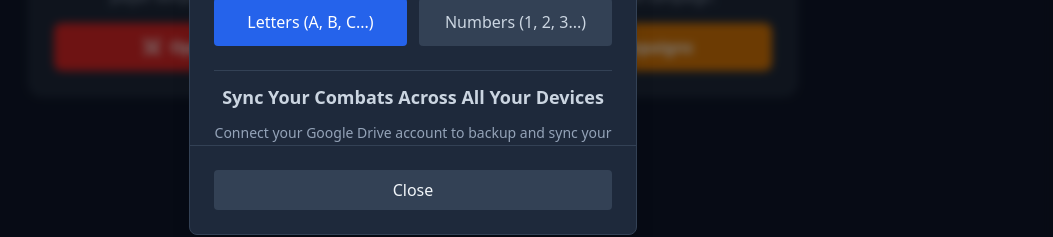
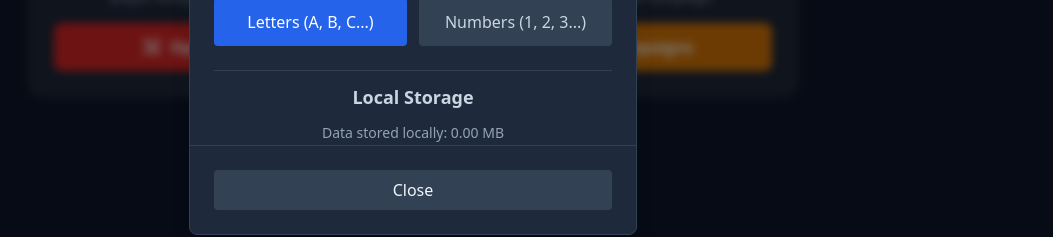
Before and after one commit to yohannjouanneau/dnd-combat-tracker, a React (Vite) app: page / in a window 1280 px wide. Both pictures are taken after a click on the button 1246 px from the left and 34 px from the top of the page. Shown: the part 525-762 px from the top of the page, without its empty margins (227-1280 px from the left). Built offline with nearby package versions, Linux system fonts and the light colour scheme; no server answers.

Commit message:
Dispay used localStorage in settings (#131)

```diff
--- a/src/components/Settings/SettingsModal.tsx
+++ b/src/components/Settings/SettingsModal.tsx
@@ -8,6 +8,7 @@ import LanguageSwitcher from "../common/LanguageSwitcher";
 import SyncButton from "../SyncButton";
 import type { SyncApi } from "../../api/sync/types";
 import type { CombatantIdentifierType } from "../../types";
+import { getLocalStorageSize } from "../../utils/utils";
 
 type Props = {
   isOpen: boolean;
@@ -41,6 +42,8 @@ export default function SettingsModal({ isOpen, syncApi, onClose }: Props) {
     },
     [updateSettings],
   );
+
+  const storageSize = getLocalStorageSize();
 
   if (!isOpen) return null;
 
@@ -162,6 +165,16 @@ export default function SettingsModal({ isOpen, syncApi, onClose }: Props) {
               </div>
             </div>
 
+            {/* Storage Section */}
+            <div className="space-y-3 pt-3 border-t border-border-primary">
+              <h3 className="text-lg font-semibold text-text-secondary">
+                {t("common:settings.storage.title")}
+              </h3>
+              <p className="text-sm text-text-muted">
+                {t("common:settings.storage.used", { size: storageSize })}
+              </p>
+            </div>
+
             {/* Google Drive Section */}
             <div className="space-y-3 pt-3 border-t border-border-primary">
               <h3 className="text-lg font-semibold text-text-secondary">
--- a/src/i18n/locales/en/common.json
+++ b/src/i18n/locales/en/common.json
@@ -131,6 +131,10 @@
       "letters": "Letters (A, B, C...)",
       "numbers": "Numbers (1, 2, 3...)"
     },
+    "storage": {
+      "title": "Local Storage",
+      "used": "Data stored locally: {{size}}"
+    },
     "googleDrive": {
       "title": "Sync Your Combats Across All Your Devices",
       "connect": "Sign in with Google",
--- a/src/i18n/locales/fr/common.json
+++ b/src/i18n/locales/fr/common.json
@@ -131,6 +131,10 @@
       "letters": "Lettres (A, B, C...)",
       "numbers": "Nombres (1, 2, 3...)"
     },
+    "storage": {
+      "title": "Stockage local",
+      "used": "Données stockées localement : {{size}}"
+    },
     "googleDrive": {
       "title": "Synchronisez vos combats sur tous vos appareils",
       "connect": "Connectez-vous avec Google",
--- a/src/utils/utils.ts
+++ b/src/utils/utils.ts
@@ -256,6 +256,13 @@ export function buildPlayerCombatantsForFight(
   return result.sort((a, b) => b.initiative - a.initiative);
 }
 
+export function getLocalStorageSize(): string {
+  const totalMB = Object.keys(localStorage)
+    .map((k) => ((localStorage.getItem(k) ?? "").length * 2) / 1024 / 1024)
+    .reduce((a, b) => a + b, 0);
+  return `${totalMB.toFixed(2)} MB`;
+}
+
 /**
  * Returns a color class based on HP percentage
  * - > 50%: green
```
